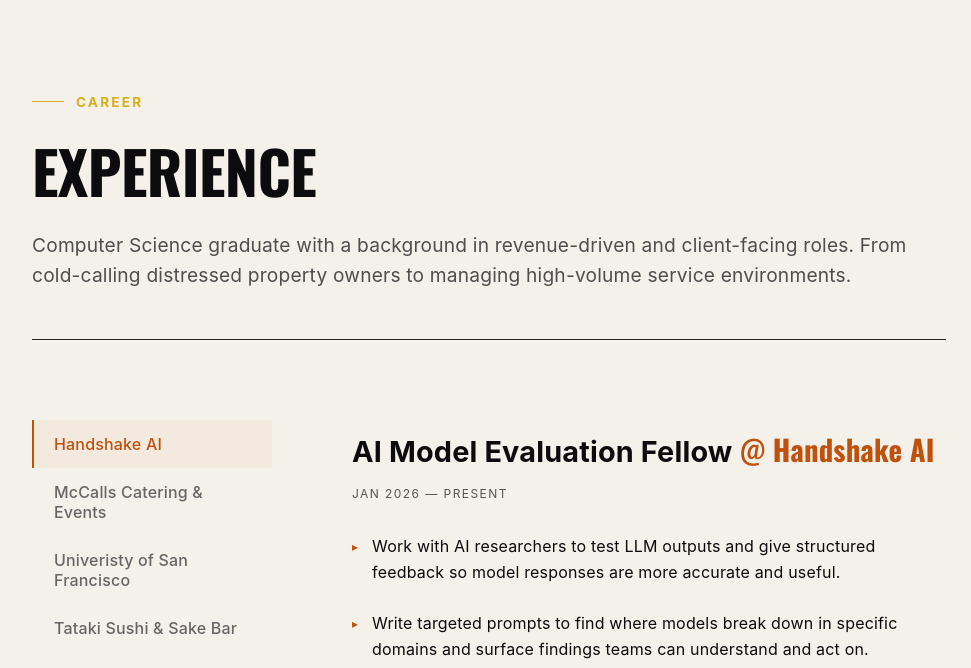
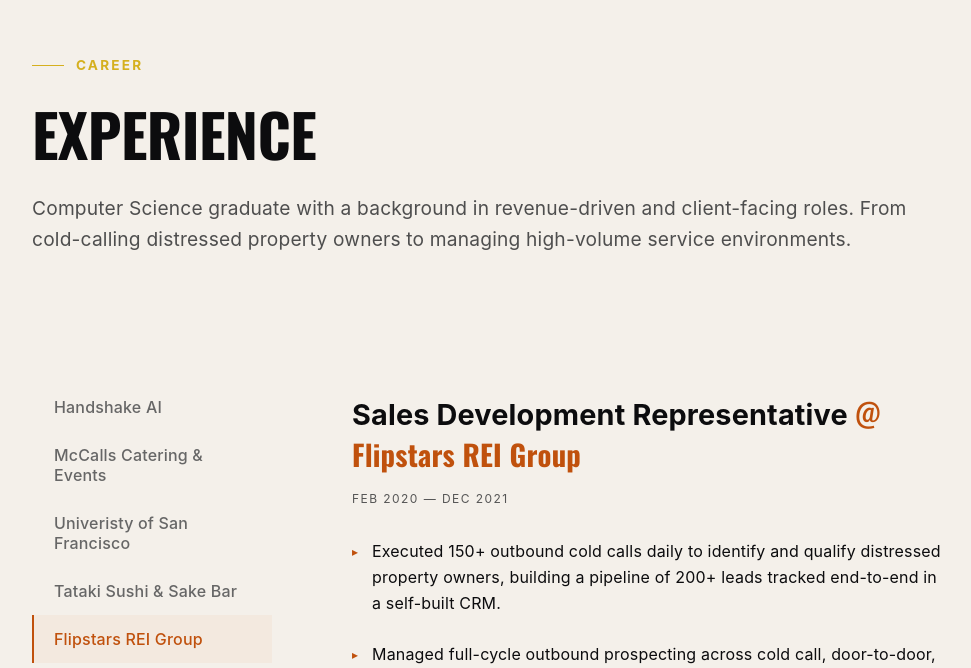
Before and after one commit to matiasagado/portfolio, a React (Vite) app: page / in a window 1280 px wide. Shown: the part 4775-5443 px from the top of the page, without its empty margins (151-1122 px from the left). Built offline with nearby package versions, Linux system fonts and the light colour scheme.

Commit message:
feat: add sticky scroll

```diff
--- a/src/_components/experience.tsx
+++ b/src/_components/experience.tsx
@@ -1,4 +1,4 @@
-import { useState } from 'react';
+import { useEffect, useRef, useState } from 'react';
 import styles from './styles/experience.module.css';
 
 const experience = [
@@ -65,10 +65,32 @@
 
 export default function Experience() {
     const [active, setActive] = useState(0);
+    const sectionRef = useRef<HTMLDivElement>(null);
+
+    useEffect(() => {
+        const handleScroll = () => {
+            if (!sectionRef.current) return;
+            const { top, height } = sectionRef.current.getBoundingClientRect();
+            const scrollable = height - window.innerHeight;
+            const scrolled = -top;
+            const progress = Math.max(0, Math.min(1, scrolled / scrollable));
+            const index = Math.min(
+                experience.length - 1,
+                Math.floor(progress * experience.length)
+            );
+            setActive(index);
+        };
+
+        window.addEventListener('scroll', handleScroll, { passive: true });
+        return () => window.removeEventListener('scroll', handleScroll);
+    }, []);
+
     const job = experience[active];
 
     return (
+        <div ref={sectionRef} className={styles.scrollWrapper}>
             <section className={styles.section} id="experience">
+                <div className={styles.sticky}>
                     <div className={styles.header}>
                         <div className={styles.eyebrow}>
                             <span className={styles.line} />
@@ -83,7 +105,6 @@
                     <div className={styles.divider} />
 
                     <div className={styles.layout}>
-                {/* Sidebar */}
                         <ul className={styles.sidebar}>
                             {experience.map((e, i) => (
                                 <li
@@ -96,7 +117,6 @@
                             ))}
                         </ul>
 
-                {/* Detail */}
                         <div className={styles.detail}>
                             <h3 className={styles.roleHeading}>
                                 {job.role} <span className={styles.at}>@</span>{' '}
@@ -112,6 +132,8 @@
                     </div>
 
                     <div className={styles.divider} />
+                </div>
             </section>
+        </div>
     );
 }
--- a/src/_components/styles/experience.module.css
+++ b/src/_components/styles/experience.module.css
@@ -1,8 +1,11 @@
 .section {
+    position: sticky;
+    top: 0;
+    height: 100vh;
     background: var(--bg);
-    padding: 80px;
-    color: var(--text);
+    padding: 0;
     margin: 0 103px;
+    overflow: hidden;
 }
 
 .header {
@@ -153,3 +156,15 @@
     font-size: 0.75rem;
     top: 4px;
 }
+
+.scrollWrapper {
+    height: calc(100vh * 6);
+}
+
+.sticky {
+    height: 100vh;
+    display: flex;
+    flex-direction: column;
+    justify-content: center;
+    padding: 80px;
+}
```
Lines whose indentation alone changed are shown as unchanged.
